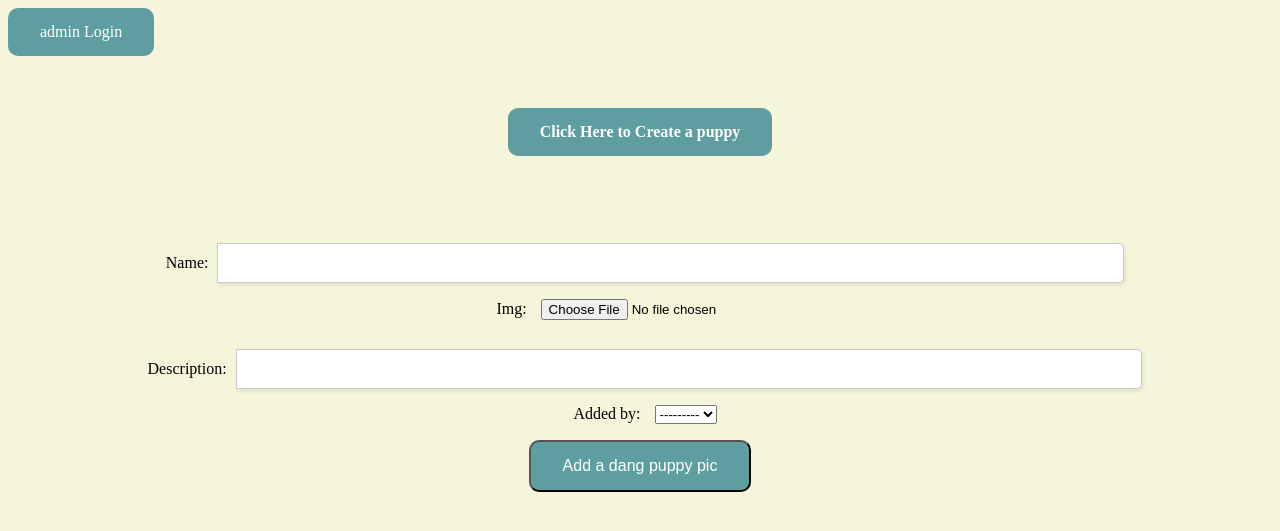
After one commit to Thomas-Basham/puppy-pics-api, a Django app: page /create/ in a window 1280 px wide. The commit adds this page. Shown: the top 531 px of the page. Run offline with Django 4.2, Linux system fonts and the light colour scheme.

```diff
--- a/pics/urls.py
+++ b/pics/urls.py
@@ -1,11 +1,12 @@
 from django.urls import path
 
-from .views import PuppyPicView
+from .views import PuppyPicView, PuppyPicCreateView
 
 from django.conf import settings
 from django.conf.urls.static import static
 
 urlpatterns = [
     path('', PuppyPicView.as_view(), name='puppy_pics_list'),
+    path('create/', PuppyPicCreateView.as_view(), name='puppy_pic_create'),
 
 ]
--- a/pics/views.py
+++ b/pics/views.py
@@ -1,6 +1,6 @@
 
 from django.urls import reverse_lazy
-from django.views.generic import ListView
+from django.views.generic import ListView, CreateView
 from  puppy_pics.models import PuppyPic
 # Create your views here.
 
@@ -8,3 +8,9 @@ from  puppy_pics.models import PuppyPic
 class PuppyPicView(ListView):
     template_name = 'puppy_pic_list.html'
     model = PuppyPic
+
+
+class PuppyPicCreateView(CreateView):
+    template_name = 'puppy_pics_create.html'
+    model = PuppyPic
+    fields = ["name", "img", "description", "added_by"]
--- a/puppy_pics/models.py
+++ b/puppy_pics/models.py
@@ -1,5 +1,6 @@
 from django.db import models
 from django.contrib.auth import get_user_model
+from django.urls import reverse
 
 
 # Create your models here.
@@ -11,3 +12,6 @@ class PuppyPic(models.Model):
 
     def __str__(self):
         return self.name
+
+    def get_absolute_url(self):
+        return reverse("puppy_pic_detail", args=[str(self.id)])
--- a/templates/base.html
+++ b/templates/base.html
@@ -11,8 +11,10 @@
     <title>{% block title %} {% endblock %}</title>
 </head>
 <body>
+    <a class="button" href="https://puppy-pics-api-thomas-basham.herokuapp.com/api/v1/puppy_pics/">admin Login</a>
 <nav style="text-align: center">
-<a class="button" href="https://puppy-pics-api-thomas-basham.herokuapp.com/api/v1/puppy_pics/">Add a Puppy Pic</a>
+
+    <h2 style="text-align: center"><a class="button" href="{% url 'puppy_pic_create' %}"> Click Here to Create a puppy</a></h2>
 
 </nav>
 
--- a/templates/puppy_pic_list.html
+++ b/templates/puppy_pic_list.html
@@ -5,13 +5,18 @@
 
     <h1 class="heading">Puppy Pic API!</h1>
 
+
     {% for item in object_list %}
+
+            {% if item.img %}
         <div class="container">
 
-        <h1>{{ item.name | title }}</h1>
-        <img style="width: 50vw;" alt="{{ item.name | title}} image" src="{{ item.img.url }}">
-        <p style="">{{ item.description | title}}</p>
+            <h1>{{ item.name | title }}</h1>
+            <img style="width: 50vw;" alt="{{ item.name | title }} image" src="{{ item.img.url }}">
+
+            <p style="">{{ item.description | title }}</p>
 
         </div>
+        {% endif %}
     {% endfor %}
 {% endblock content %}
--- /dev/null
+++ b/templates/puppy_pics_create.html
@@ -0,0 +1,14 @@
+{% extends 'puppy_pic_list.html' %}
+
+{% block content %}
+
+    <form  style="text-align: center; padding: 3vmax;" method="POST">
+        {% csrf_token %}
+        {{ form.as_p }}
+        <input class="button" type="submit" value="Add a dang puppy pic">
+    </form>
+
+    <style>
+
+    </style>
+{% endblock %}
```
Also changed, not shown: puppy_pics/views.py (+5 -2 lines), templates/puppy_pic_detail.html (added, +12 -0 lines), puppy_pics/migrations/0001_initial.py, puppy_pics/migrations/0002_puppypic_delete_snack.py (deleted), puppy_pics/migrations/0003_alter_puppypic_img_url.py (deleted), puppy_pics/migrations/0004_remove_puppypic_img_url_puppypic_image.py (deleted), puppy_pics/migrations/0005_rename_image_puppypic_img.py (deleted), 6 other files.
